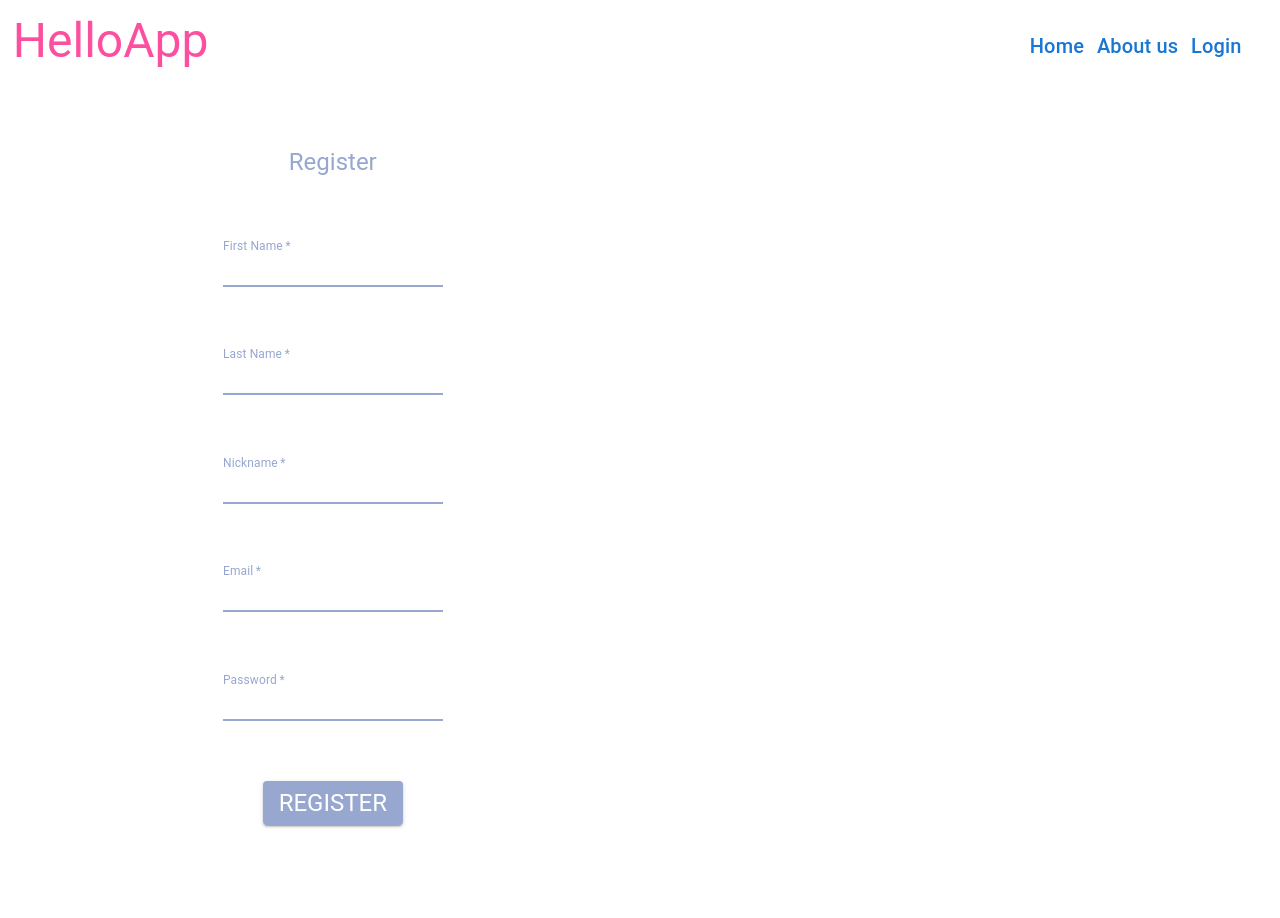
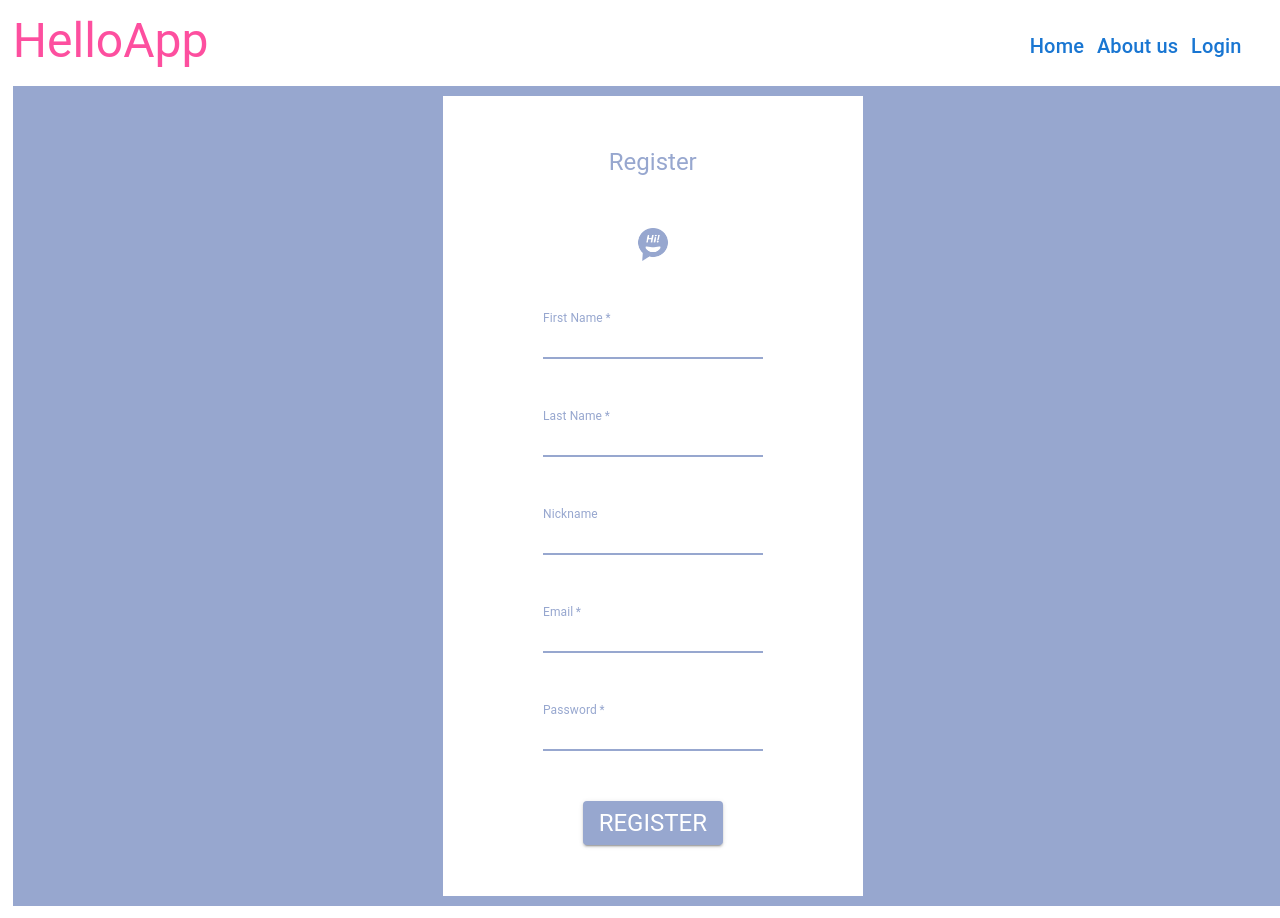
Before and after one commit to gracielamendezrojas/Componentes, a React (Create React App) app in the folder frontend-helloapp/: page /register in a window 1280 px wide. Shown: the top 918 px of the page. Built offline with nearby package versions, Linux system fonts and the light colour scheme.

Commit message:
Register UI

```diff
--- a/frontend-helloapp/src/Pages/Register.js
+++ b/frontend-helloapp/src/Pages/Register.js
@@ -4,6 +4,8 @@ import Typography from '@mui/material/Typography';
 import Link from '@mui/material/Link';
 import TextField from '@mui/material/TextField';
 import {createMuiTheme, ThemeProvider} from '@mui/material/styles';
+import homeImage from "../Images/chatimage.jpg";
+import hiImage from "../Images/HiImage.png";
 
 
 const pTheme = createMuiTheme({
@@ -57,18 +59,21 @@ function Register() {
                 </div>
 
             </header>
-            <div className='flexContainer flexSpaceBetween'>
 
-                <div className = 'flexColumn flexSpaceEvenly dimensions'>
+            <div className='flexContainer flexCenter'>
+                <div className='b-color-purple dimensions'>
+                </div>
+
+                <div className = 'flexColumn flexSpaceEvenly dimensions border'>
 
                     <Typography variant="h5" className='color-purple'>
                         Register
                     </Typography>
-
+                    <img src={hiImage}  className='HiImage' alt="HelloApp Image"/>
                     <ThemeProvider theme={pTheme}>
                         <TextField required label="First Name" variant="standard" focused />
                         <TextField required label="Last Name" variant="standard" focused />
-                        <TextField required label="Nickname" variant="standard" focused />
+                        <TextField  label="Nickname" variant="standard" focused />
                         <TextField required label="Email" variant="standard" focused />
                         <TextField required label="Password" variant="standard" focused />
 
@@ -77,10 +82,10 @@ function Register() {
                                 Register
                             </Typography>
                         </Button>
+                    </ThemeProvider>
+                </div>
 
-                    </ThemeProvider>
-
-
+                <div className='b-color-purple dimensions'>
                 </div>
 
             </div>
--- a/frontend-helloapp/src/Styles/Register.css
+++ b/frontend-helloapp/src/Styles/Register.css
@@ -5,8 +5,16 @@
     min-height: 100vh;
 }
 
+.HiImage{
+    width: 8%;
+}
+
 .alignItems{
     align-items: center;
+}
+
+.border{
+    border: 10px solid #97A7CF ;
 }
 
 .borderRadius{
@@ -25,9 +33,9 @@
     justify-content: space-around;
 }
 
-.flexSpaceBetween{
+.flexCenter{
     display:flex;
-    justify-content: space-between;
+    justify-content: center;
 }
 
 .flexSpaceEvenly{
@@ -51,7 +59,7 @@
 }
 
 .dimensions{
-    width: 50%;
+    width: 40%;
     min-height: 100vh;
     align-items: center;
 }
```
